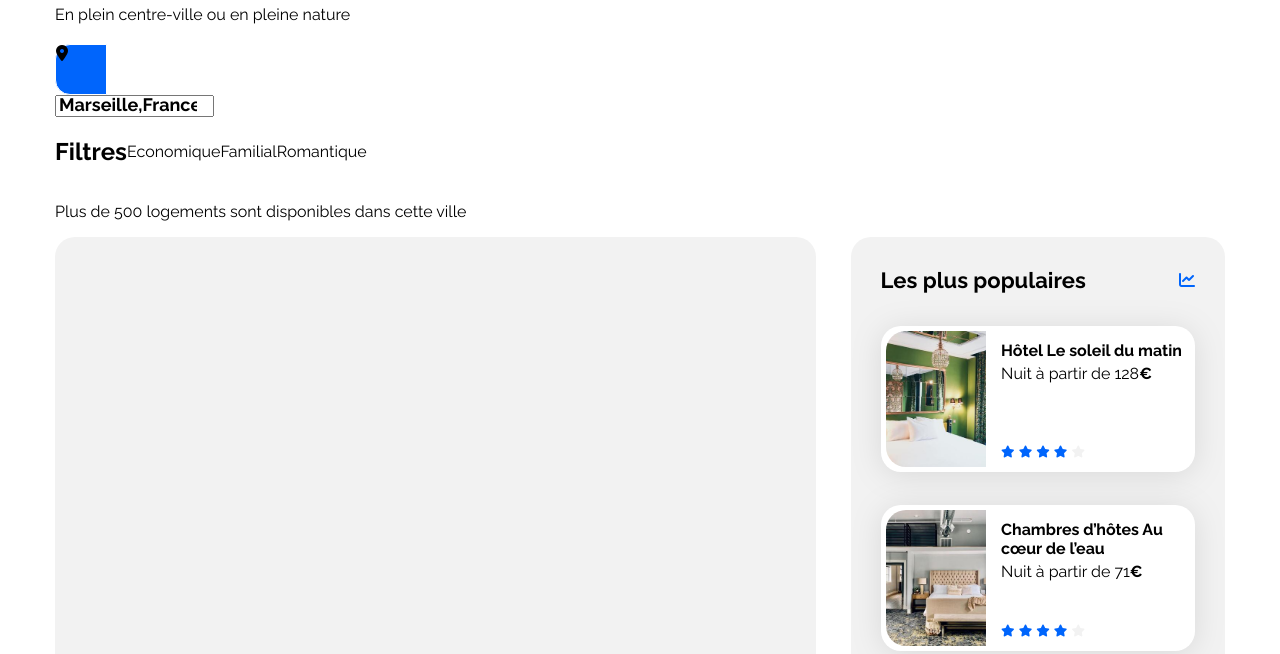
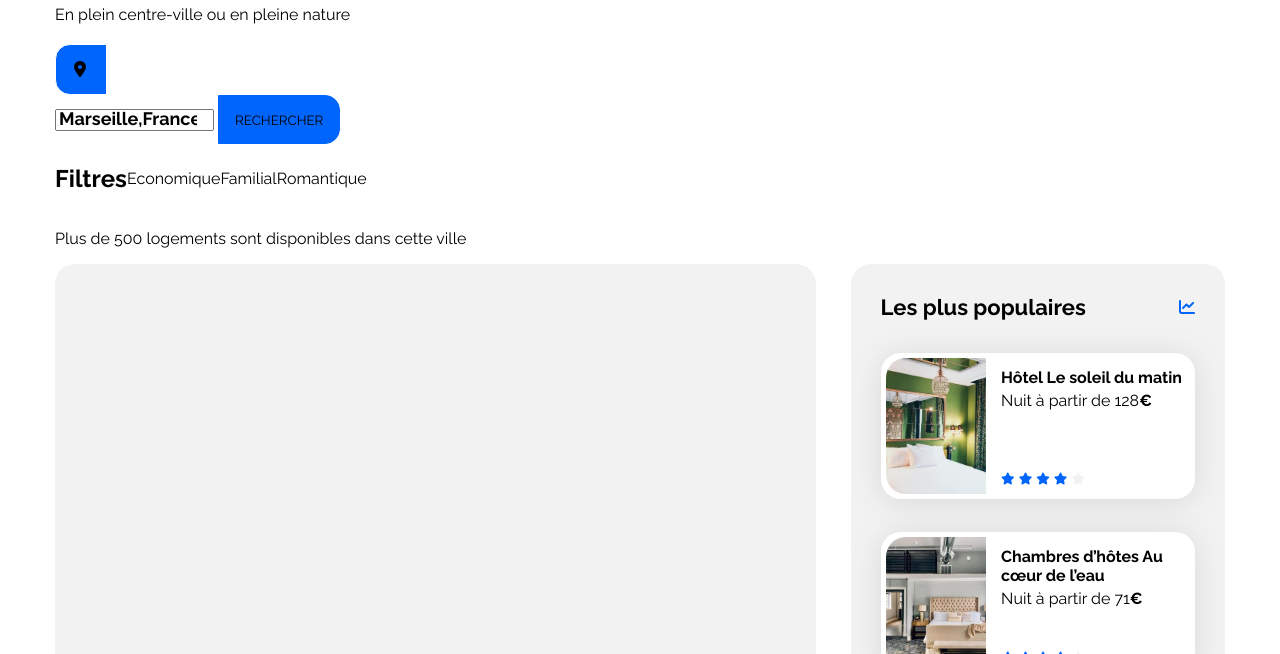
Before and after one commit to Nosylax/BOOKI, a plain HTML site: page index.html in a window 1280 px wide. Shown: the part 140-794 px from the top of the page. Drawn offline with Linux system fonts and the light colour scheme.

Commit message:
Commencer Bouton rechercher

```diff
--- a/css/style.css
+++ b/css/style.css
@@ -122,6 +122,8 @@ nav {
   width: 50px;
   height: 49px;
   display: flex;
+  align-items: center;
+  justify-content: center;
 }
 
 ::placeholder {
@@ -129,6 +131,26 @@ nav {
   text-align: center;
   font-size: 18px;
   font-weight: 700;
+}
+
+.location-icon {
+  width: 14px;
+  height: 18px;
+}
+
+.search-button {
+  display: inline-flex;
+  height: 49px;
+  padding: 15px 16px;
+  align-items: center;
+  gap: 10px;
+  border-radius: 0px 15px 15px 0px;
+  border: 1px solid var(--Blue, #0065fc);
+  background: var(--Blue, #0065fc);
+}
+
+.search-button:active {
+  /*TODO : mettre les propriétés pour le bouton cliqué */
 }
 
 /****** Hebergements And Populaires ***********/
--- a/index.html
+++ b/index.html
@@ -53,7 +53,7 @@
         <form method="get" action="">
           <label for="city" class="location-button"
             ><i
-              class="fa-sharp fa-solid fa-location-dot"
+              class="fa-sharp fa-solid fa-location-dot location-icon"
               style="color: #000000"
             ></i
           ></label>
@@ -63,6 +63,7 @@
             id="city"
             placeholder="Marseille,France"
           />
+          <button class="search-button">RECHERCHER</button>
         </form>
         <div class="filter">
           <h2>Filtres</h2>
```
